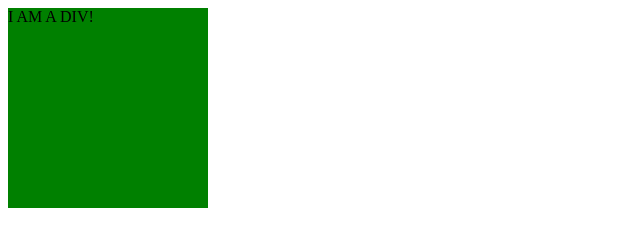
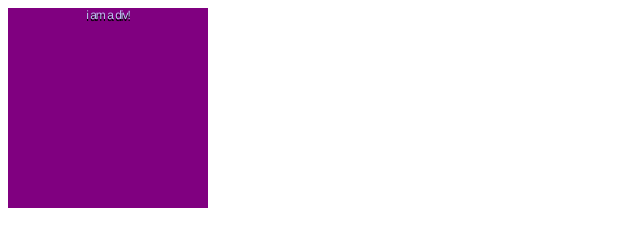
Before and after one commit to badeyemo/github.io, a plain HTML site: page index.html in a window 1280 px wide. Shown: the whole page, without its empty margins (0-640 px from the left). Drawn offline with Linux system fonts and the light colour scheme.

Commit message:
commit again

```diff
--- a/index.html
+++ b/index.html
@@ -45,10 +45,21 @@
             height: 200px;
             width: 200px;
         }
+        .winner {
+            /* background: aqua; */
+            color: #BDBFEF;
+            font-size: 12px;
+            text-align: center;
+            font-family:Helvetica, sans-serif;
+            letter-spacing: -1px;
+            text-transform: lowercase;
+            text-shadow: 0 2px 0 black;
+
+        }
     </style>
 </head>
 <body>
-    <div class="container" id="main">
+    <div class="container winner" id="main" style="background: purple;">
         I AM A DIV!
     </div>
 
```
